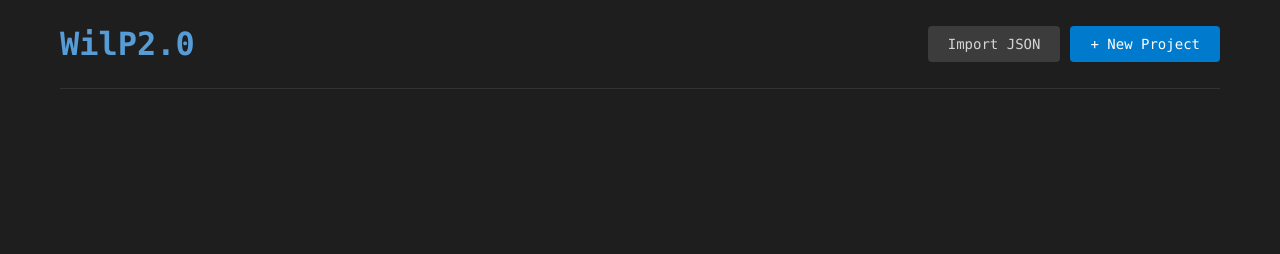
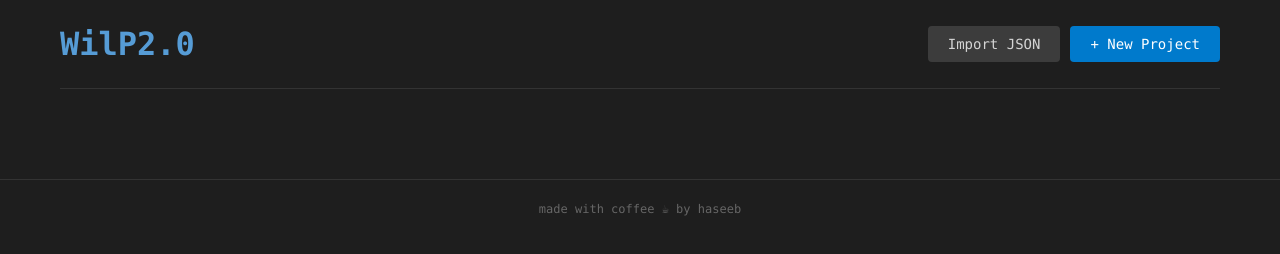
Before and after one commit to haseebdoesdev/pariah, a website: page public/index.html in a window 1280 px wide. Drawn offline with Linux system fonts and the light colour scheme; no server answers.

Commit message:
made with coffee by haseeb

```diff
--- a/public/index.html
+++ b/public/index.html
@@ -72,5 +72,9 @@
     </audio>
 
     <script src="app.js"></script>
+
+    <footer style="text-align: center; margin-top: 40px; padding: 20px; font-size: 12px; color: #666; border-top: 1px solid #333;">
+        made with coffee ☕ by haseeb
+    </footer>
 </body>
 </html>
```
